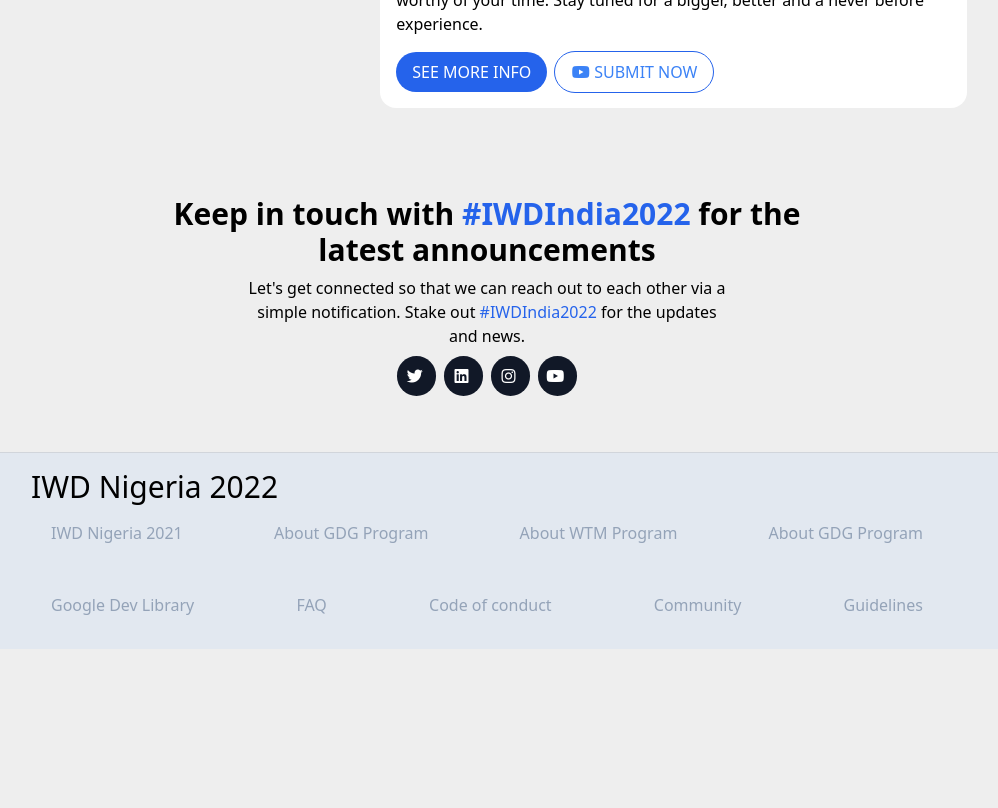
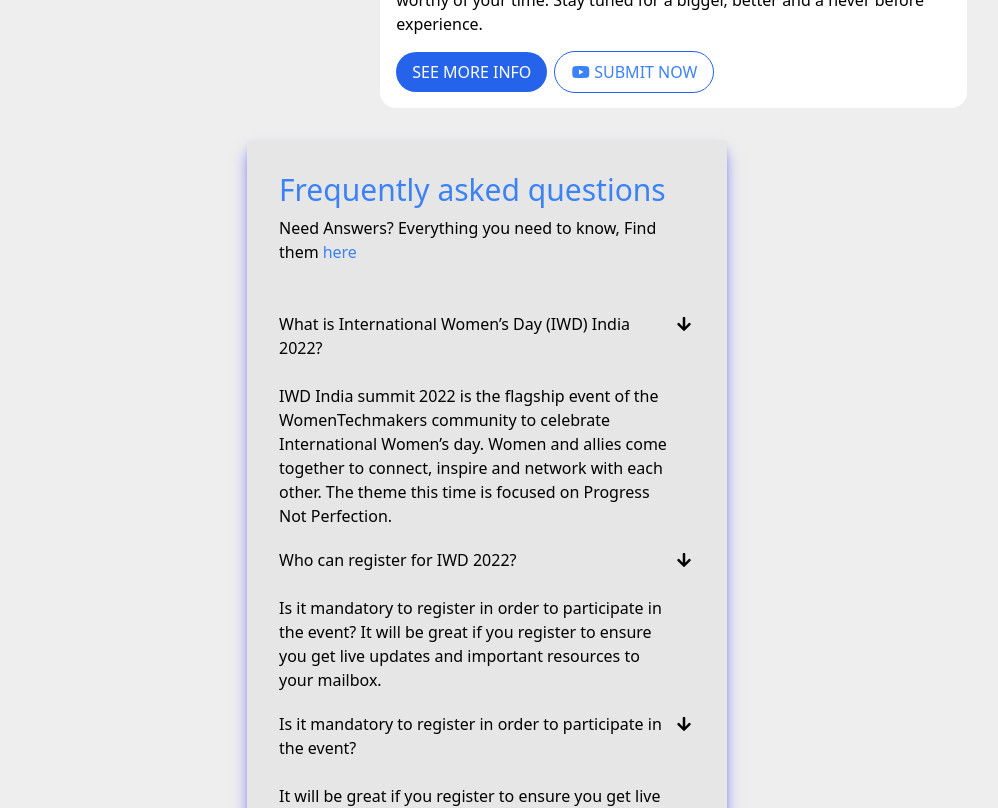
Before and after one commit to struckchure/iwd, a React (Vite) app in the folder web/: page / in a window 1280 px wide. Shown: the part 1600-2408 px from the top of the page, without its empty margins (153-1151 px from the left). Before the commit the page ends 2249 px from the top, so only its background shows below. Built offline with nearby package versions, Linux system fonts and the light colour scheme.

Commit message:
add Accordion component

```diff
--- a/web/src/layouts/BaseLayout.tsx
+++ b/web/src/layouts/BaseLayout.tsx
@@ -1,6 +1,7 @@
 import React from "react";
 import Container from "../components/Container";
 import Header from "../components/Header";
+import Accordion from "../components/Accordion";
 import { get_image_url } from "../utils";
 
 function BaseLayout() {
@@ -186,7 +187,9 @@
 
         {/* frequently asked questions */}
 
-        <section></section>
+        <section>
+          <Accordion />
+        </section>
 
         {/* conclusion / closing section */}
 
```
